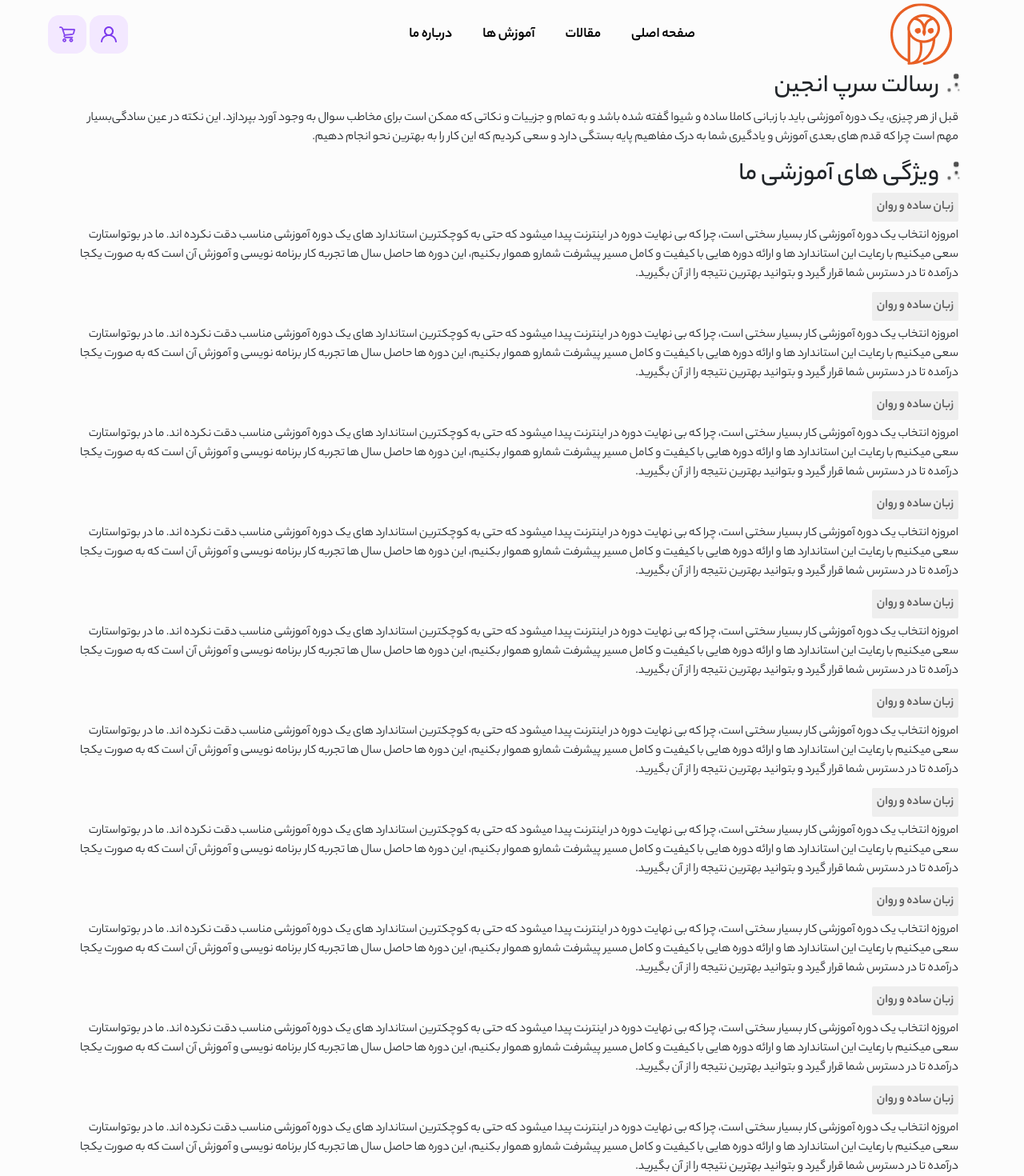
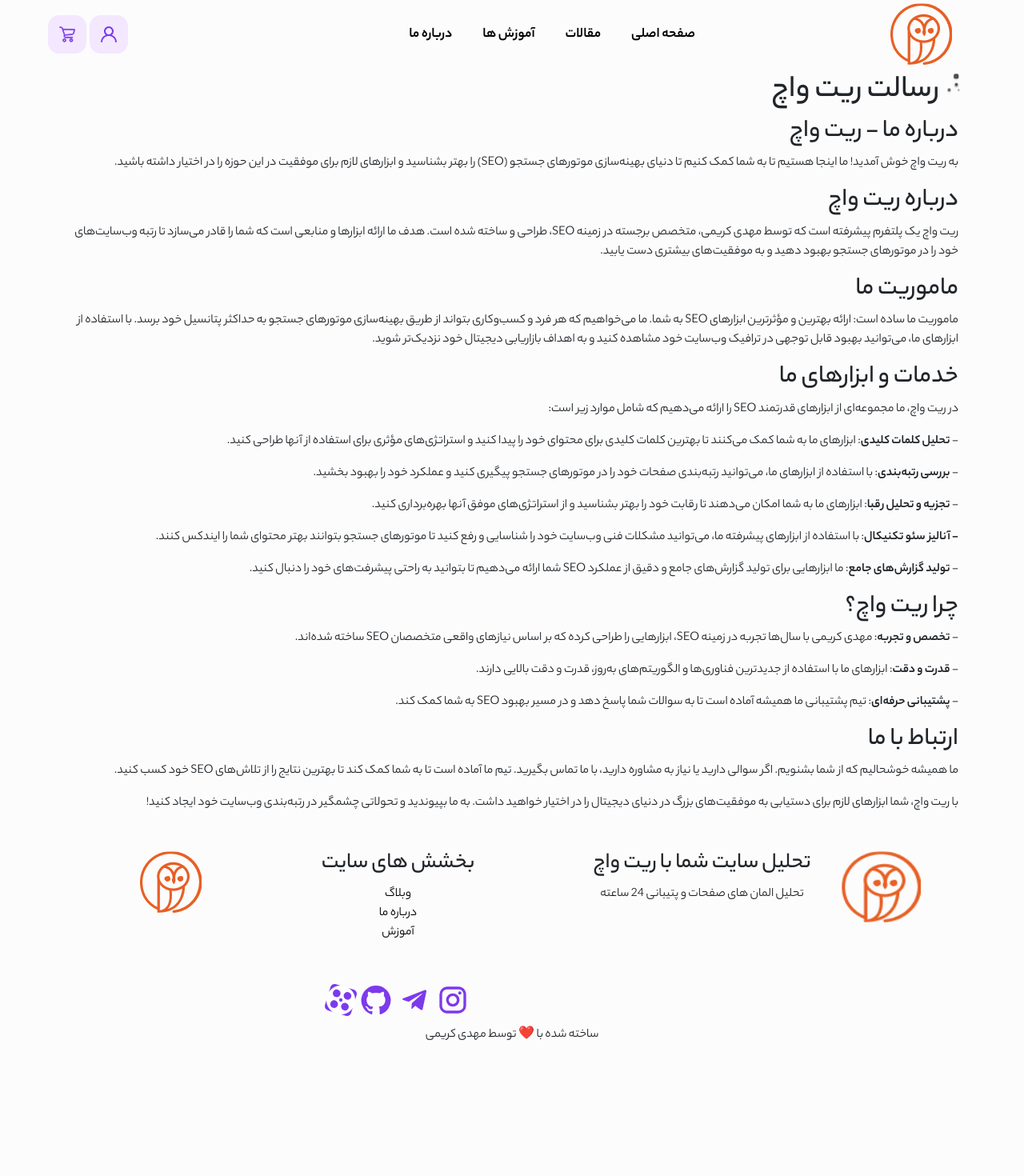
Before and after one commit to mahdi1280/serp-fronts, a Next.js app: page /about-us in a window 1280 px wide. Shown: the part 20-1490 px from the top of the page at 80% size. After the commit the page ends 1342 px from the top, so only its background shows below. Built offline with nearby package versions, Linux system fonts and the light colour scheme.

Commit message:
change some style

```diff
--- a/components/footer/footer.js
+++ b/components/footer/footer.js
@@ -15,11 +15,11 @@ export default function Footer(){
                 <h3>تحلیل سایت شما با ریت واچ</h3>
                 <p>تحلیل المان های صفحات و پتیبانی 24 ساعته</p>
             </div>
-            <div className="col-12 col-lg-4">
+            <div className={"col-12 col-lg-4 "+style.navHeader}>
                 <h3>بخشش های سایت</h3>
-                <p>وبلاگ</p>
-                <p>درباره ما</p>
-                <p>نظرات کاربران</p>
+                <Link className={style.link} href={"/blogs"}>وبلاگ</Link>
+                <Link className={style.link} href={"/about-us"}>درباره ما</Link>
+                <Link className={style.link} href={"/learning"}>آموزش</Link>
                 <br/>
                 <br/>
                 <span className={style.svg}><svg className="MuiSvgIcon-root MuiSvgIcon-fontSizeMedium css-njucem" focusable="false"
@@ -40,8 +40,8 @@ export default function Footer(){
                     <img src={'/logo.webp'} className={style.svg} alt={"logo"}/>
                 </Link>
             </div>
-            <div className="col-12">
-                <p>ساحته شده با ❤️ توسط مهدی کریمی</p>
+            <div className="col-12 mt-2">
+                <p>ساخته شده با ❤️ توسط مهدی کریمی</p>
             </div>
         </footer>
     </>
--- a/components/footer/style.module.css
+++ b/components/footer/style.module.css
@@ -23,3 +23,13 @@
     width: 40px;
     height: 40px;
 }
+.navHeader .link{
+    display: block;
+    color: black;
+    text-decoration: none;
+    transition: 0.2s;
+}
+.navHeader .link:hover{
+    opacity: 0.8;
+    transition: 0.2s;
+}
--- a/pages/about-us/index.js
+++ b/pages/about-us/index.js
@@ -3,70 +3,110 @@ import style from './style.module.css';
 import Header from "@/components/header/header";
 import Footer from "@/components/footer/footer";
 
-export default function AboutUs(){
+export default function AboutUs() {
     return <>
-            <Head>
-                <title>درباره ما سرپ انجین</title>
-                <meta name="description" content="سرپ انجین سایت تحلیل صفحات سایت شما برای رقابت در گوگل" />
-                <meta property="og:type" content="website" />
-                <meta property="og:title" content="سرپ انجین" />
-                <meta property="og:description" content="سرپ انجین سایت تحلیل صفحات سایت شما برای رقابت در گوگل" />
-                <meta name="viewport" content="width=device-width, initial-scale=1" />
-                <link rel="icon" href="/logo.webp" />
-            </Head>
+        <Head>
+            <title>درباره ما ریت واچ</title>
+            <meta name="description" content="ریت واچ سایت تحلیل صفحات سایت شما برای رقابت در گوگل"/>
+            <meta property="og:type" content="website"/>
+            <meta property="og:title" content="سرپ انجین"/>
+            <meta property="og:description" content="ریت واچ سایت تحلیل صفحات سایت شما برای رقابت در گوگل"/>
+            <meta name="viewport" content="width=device-width, initial-scale=1"/>
+            <link rel="icon" href="/logo.webp"/>
+        </Head>
         <div className="container">
             <Header/>
-            <h2 className={style.header}>
-                رسالت سرپ انجین
+            <h1 className={style.header}>
+                رسالت ریت واچ
+            </h1>
+            <h2>
+                درباره ما - ریت واچ
+            </h2>
+
+            <p>
+                به ریت واچ خوش آمدید! ما اینجا هستیم تا به شما کمک کنیم تا دنیای بهینه‌سازی موتورهای جستجو (SEO) را بهتر
+                بشناسید و ابزارهای لازم برای موفقیت در این حوزه را در اختیار داشته باشید.
+            </p>
+            <h2>
+                درباره ریت واچ
+            </h2>
+
+            <p>
+                ریت واچ یک پلتفرم پیشرفته است که توسط مهدی کریمی، متخصص برجسته در زمینه SEO، طراحی و ساخته شده است. هدف
+                ما ارائه ابزارها و منابعی است که شما را قادر می‌سازد تا رتبه وب‌سایت‌های خود را در موتورهای جستجو بهبود
+                دهید و به موفقیت‌های بیشتری دست یابید.
+
+            </p>
+            <h2>
+                ماموریت ما
             </h2>
             <p>
-                قبل از هر چیزی، یک دوره آموزشی باید با زبانی کاملا ساده و شیوا گفته شده باشد و به تمام و جزییات و نکاتی که ممکن است برای مخاطب سوال به وجود آورد بپردازد. این نکته در عین سادگی‌بسیار مهم است چرا که قدم های بعدی آموزش و یادگیری شما به درک مفاهیم پایه بستگی دارد و سعی کردیم که این کار را به بهترین نحو انجام دهیم.
+                ماموریت ما ساده است: ارائه بهترین و مؤثرترین ابزارهای SEO به شما. ما می‌خواهیم که هر فرد و کسب‌وکاری
+                بتواند از طریق بهینه‌سازی موتورهای جستجو به حداکثر پتانسیل خود برسد. با استفاده از ابزارهای ما،
+                می‌توانید بهبود قابل توجهی در ترافیک وب‌سایت خود مشاهده کنید و به اهداف بازاریابی دیجیتال خود نزدیک‌تر
+                شوید.
             </p>
-            <h2 className={style.header}>
-               ویژگی های آموزشی ما
+            <h2>
+                خدمات و ابزارهای ما
             </h2>
-            <b className={style.marker}>زبان ساده و روان</b>
-            <p className={style.details}>
-                امروزه انتخاب یک دوره آموزشی کار بسیار سختی است، چرا که بی نهایت دوره در اینترنت پیدا میشود که حتی به کوچکترین استاندارد های یک دوره آموزشی مناسب دقت نکرده اند. ما در بوتواستارت سعی میکنیم با رعایت این استاندارد ها و ارائه دوره‌ هایی با کیفیت و کامل مسیر پیشرفت شمارو هموار بکنیم، این دوره ها حاصل سال ها تجربه کار برنامه نویسی و آموزش آن است که به صورت یکجا درآمده تا در دسترس شما قرار گیرد و بتوانید بهترین نتیجه را از آن بگیرید.
+            <p>
+                در ریت واچ، ما مجموعه‌ای از ابزارهای قدرتمند SEO را ارائه می‌دهیم که شامل موارد زیر است:
             </p>
-            <b className={style.marker}>زبان ساده و روان</b>
-            <p className={style.details}>
-                امروزه انتخاب یک دوره آموزشی کار بسیار سختی است، چرا که بی نهایت دوره در اینترنت پیدا میشود که حتی به کوچکترین استاندارد های یک دوره آموزشی مناسب دقت نکرده اند. ما در بوتواستارت سعی میکنیم با رعایت این استاندارد ها و ارائه دوره‌ هایی با کیفیت و کامل مسیر پیشرفت شمارو هموار بکنیم، این دوره ها حاصل سال ها تجربه کار برنامه نویسی و آموزش آن است که به صورت یکجا درآمده تا در دسترس شما قرار گیرد و بتوانید بهترین نتیجه را از آن بگیرید.
+            <p>
+                - <b>تحلیل کلمات کلیدی</b>
+                : ابزارهای ما به شما کمک می‌کنند تا بهترین کلمات کلیدی برای محتوای خود را پیدا
+                کنید و استراتژی‌های مؤثری برای استفاده از آنها طراحی کنید.
             </p>
-            <b className={style.marker}>زبان ساده و روان</b>
-            <p className={style.details}>
-                امروزه انتخاب یک دوره آموزشی کار بسیار سختی است، چرا که بی نهایت دوره در اینترنت پیدا میشود که حتی به کوچکترین استاندارد های یک دوره آموزشی مناسب دقت نکرده اند. ما در بوتواستارت سعی میکنیم با رعایت این استاندارد ها و ارائه دوره‌ هایی با کیفیت و کامل مسیر پیشرفت شمارو هموار بکنیم، این دوره ها حاصل سال ها تجربه کار برنامه نویسی و آموزش آن است که به صورت یکجا درآمده تا در دسترس شما قرار گیرد و بتوانید بهترین نتیجه را از آن بگیرید.
+            <p>
+                - <b>بررسی رتبه‌بندی</b>
+                : با استفاده از ابزارهای ما، می‌توانید رتبه‌بندی صفحات خود را در موتورهای جستجو
+                پیگیری کنید و عملکرد خود را بهبود بخشید.
             </p>
-            <b className={style.marker}>زبان ساده و روان</b>
-            <p className={style.details}>
-                امروزه انتخاب یک دوره آموزشی کار بسیار سختی است، چرا که بی نهایت دوره در اینترنت پیدا میشود که حتی به کوچکترین استاندارد های یک دوره آموزشی مناسب دقت نکرده اند. ما در بوتواستارت سعی میکنیم با رعایت این استاندارد ها و ارائه دوره‌ هایی با کیفیت و کامل مسیر پیشرفت شمارو هموار بکنیم، این دوره ها حاصل سال ها تجربه کار برنامه نویسی و آموزش آن است که به صورت یکجا درآمده تا در دسترس شما قرار گیرد و بتوانید بهترین نتیجه را از آن بگیرید.
+            <p>
+                - <b>تجزیه و تحلیل رقبا</b>
+                : ابزارهای ما به شما امکان می‌دهند تا رقابت خود را بهتر بشناسید و از
+                استراتژی‌های موفق آنها بهره‌برداری کنید.
             </p>
-            <b className={style.marker}>زبان ساده و روان</b>
-            <p className={style.details}>
-                امروزه انتخاب یک دوره آموزشی کار بسیار سختی است، چرا که بی نهایت دوره در اینترنت پیدا میشود که حتی به کوچکترین استاندارد های یک دوره آموزشی مناسب دقت نکرده اند. ما در بوتواستارت سعی میکنیم با رعایت این استاندارد ها و ارائه دوره‌ هایی با کیفیت و کامل مسیر پیشرفت شمارو هموار بکنیم، این دوره ها حاصل سال ها تجربه کار برنامه نویسی و آموزش آن است که به صورت یکجا درآمده تا در دسترس شما قرار گیرد و بتوانید بهترین نتیجه را از آن بگیرید.
+            <p>
+                <b>- آنالیز سئو تکنیکال</b>
+                : با استفاده از ابزارهای پیشرفته ما، می‌توانید مشکلات فنی وب‌سایت خود را شناسایی
+                و رفع کنید تا موتورهای جستجو بتوانند بهتر محتوای شما را ایندکس کنند.
             </p>
-            <b className={style.marker}>زبان ساده و روان</b>
-            <p className={style.details}>
-                امروزه انتخاب یک دوره آموزشی کار بسیار سختی است، چرا که بی نهایت دوره در اینترنت پیدا میشود که حتی به کوچکترین استاندارد های یک دوره آموزشی مناسب دقت نکرده اند. ما در بوتواستارت سعی میکنیم با رعایت این استاندارد ها و ارائه دوره‌ هایی با کیفیت و کامل مسیر پیشرفت شمارو هموار بکنیم، این دوره ها حاصل سال ها تجربه کار برنامه نویسی و آموزش آن است که به صورت یکجا درآمده تا در دسترس شما قرار گیرد و بتوانید بهترین نتیجه را از آن بگیرید.
+            <p>
+                - <b>تولید گزارش‌های جامع</b>
+                : ما ابزارهایی برای تولید گزارش‌های جامع و دقیق از عملکرد SEO شما ارائه
+                می‌دهیم تا بتوانید به راحتی پیشرفت‌های خود را دنبال کنید.
             </p>
 
-            <b className={style.marker}>زبان ساده و روان</b>
-            <p className={style.details}>
-                امروزه انتخاب یک دوره آموزشی کار بسیار سختی است، چرا که بی نهایت دوره در اینترنت پیدا میشود که حتی به کوچکترین استاندارد های یک دوره آموزشی مناسب دقت نکرده اند. ما در بوتواستارت سعی میکنیم با رعایت این استاندارد ها و ارائه دوره‌ هایی با کیفیت و کامل مسیر پیشرفت شمارو هموار بکنیم، این دوره ها حاصل سال ها تجربه کار برنامه نویسی و آموزش آن است که به صورت یکجا درآمده تا در دسترس شما قرار گیرد و بتوانید بهترین نتیجه را از آن بگیرید.
+            <h2>
+                چرا ریت واچ؟
+            </h2>
+            <p>
+                - <b>تخصص و تجربه</b>
+                : مهدی کریمی با سال‌ها تجربه در زمینه SEO، ابزارهایی را طراحی کرده که بر اساس نیازهای
+                واقعی متخصصان SEO ساخته شده‌اند.
             </p>
-            <b className={style.marker}>زبان ساده و روان</b>
-            <p className={style.details}>
-                امروزه انتخاب یک دوره آموزشی کار بسیار سختی است، چرا که بی نهایت دوره در اینترنت پیدا میشود که حتی به کوچکترین استاندارد های یک دوره آموزشی مناسب دقت نکرده اند. ما در بوتواستارت سعی میکنیم با رعایت این استاندارد ها و ارائه دوره‌ هایی با کیفیت و کامل مسیر پیشرفت شمارو هموار بکنیم، این دوره ها حاصل سال ها تجربه کار برنامه نویسی و آموزش آن است که به صورت یکجا درآمده تا در دسترس شما قرار گیرد و بتوانید بهترین نتیجه را از آن بگیرید.
+            <p>
+                - <b>قدرت و دقت</b>
+                : ابزارهای ما با استفاده از جدیدترین فناوری‌ها و الگوریتم‌های به‌روز، قدرت و دقت بالایی
+                دارند.
             </p>
-            <b className={style.marker}>زبان ساده و روان</b>
-            <p className={style.details}>
-                امروزه انتخاب یک دوره آموزشی کار بسیار سختی است، چرا که بی نهایت دوره در اینترنت پیدا میشود که حتی به کوچکترین استاندارد های یک دوره آموزشی مناسب دقت نکرده اند. ما در بوتواستارت سعی میکنیم با رعایت این استاندارد ها و ارائه دوره‌ هایی با کیفیت و کامل مسیر پیشرفت شمارو هموار بکنیم، این دوره ها حاصل سال ها تجربه کار برنامه نویسی و آموزش آن است که به صورت یکجا درآمده تا در دسترس شما قرار گیرد و بتوانید بهترین نتیجه را از آن بگیرید.
+            <p>
+                - <b>پشتیبانی حرفه‌ای</b>
+                : تیم پشتیبانی ما همیشه آماده است تا به سوالات شما پاسخ دهد و در مسیر بهبود SEO به
+                شما کمک کند.
             </p>
-            <b className={style.marker}>زبان ساده و روان</b>
-            <p className={style.details}>
-                امروزه انتخاب یک دوره آموزشی کار بسیار سختی است، چرا که بی نهایت دوره در اینترنت پیدا میشود که حتی به کوچکترین استاندارد های یک دوره آموزشی مناسب دقت نکرده اند. ما در بوتواستارت سعی میکنیم با رعایت این استاندارد ها و ارائه دوره‌ هایی با کیفیت و کامل مسیر پیشرفت شمارو هموار بکنیم، این دوره ها حاصل سال ها تجربه کار برنامه نویسی و آموزش آن است که به صورت یکجا درآمده تا در دسترس شما قرار گیرد و بتوانید بهترین نتیجه را از آن بگیرید.
+            <h2>
+                ارتباط با ما
+            </h2>
+            <p>
+                ما همیشه خوشحالیم که از شما بشنویم. اگر سوالی دارید یا نیاز به مشاوره دارید، با ما تماس بگیرید. تیم ما
+                آماده است تا به شما کمک کند تا بهترین نتایج را از تلاش‌های SEO خود کسب کنید.
             </p>
-
+            <p>
+                با ریت واچ، شما ابزارهای لازم برای دستیابی به موفقیت‌های بزرگ در دنیای دیجیتال را در اختیار خواهید داشت.
+                به ما بپیوندید و تحولاتی چشمگیر در رتبه‌بندی وب‌سایت خود ایجاد کنید!
+            </p>
             <Footer/>
         </div>
     </>
```
